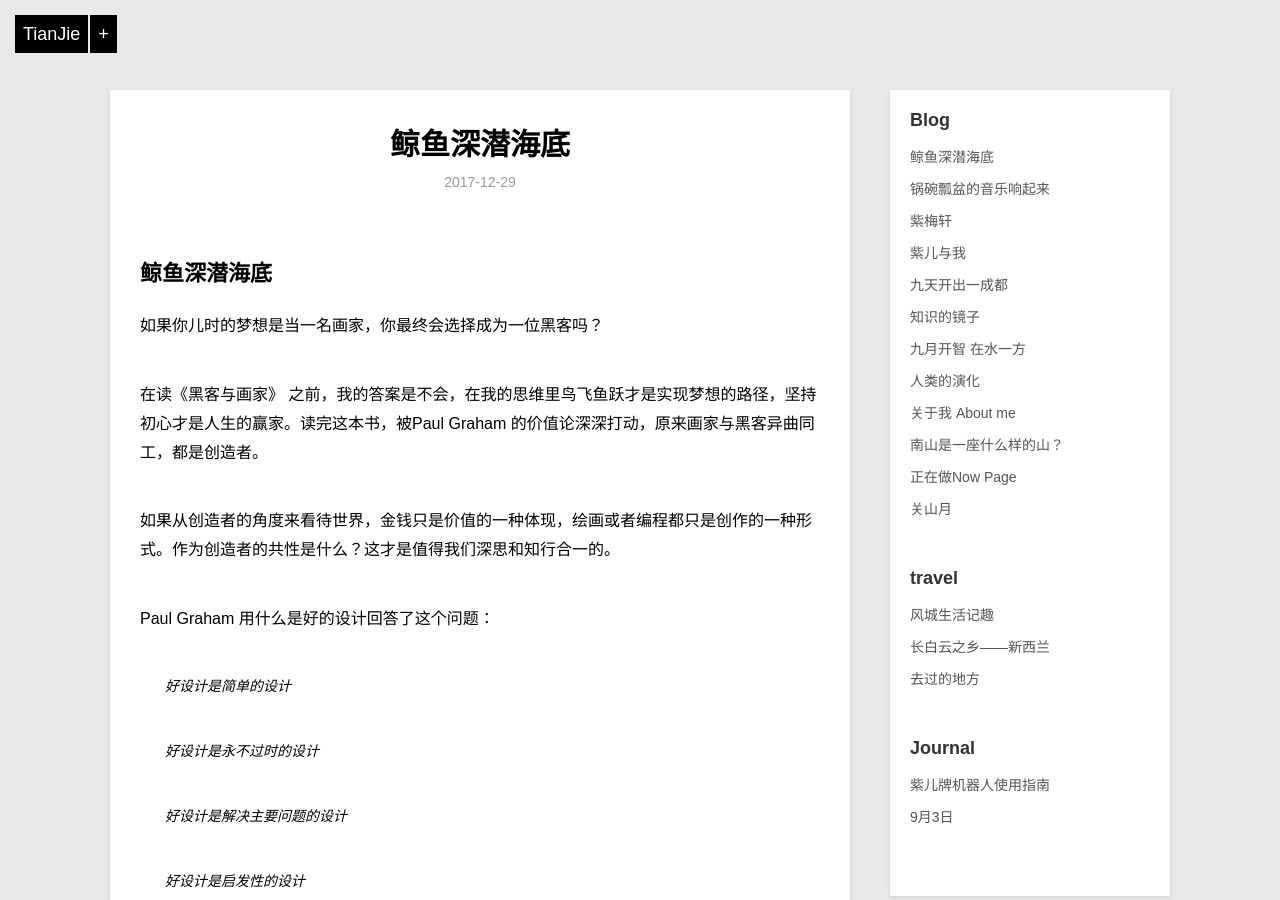
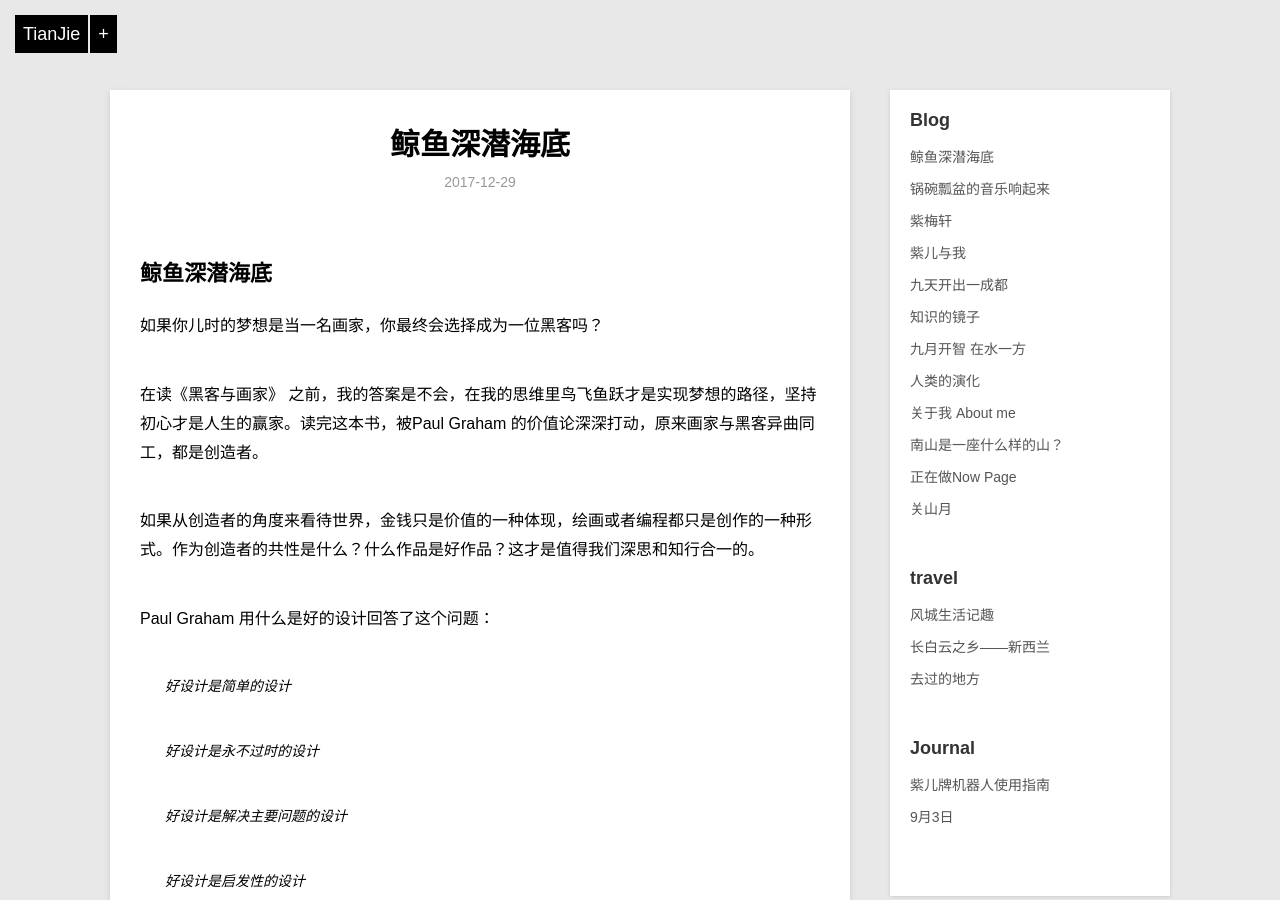
Before and after one commit to violettianjie/violettianjie.github.io, a Jekyll site: the page built from _posts/blog/2017-12-29-hackerpainter.md, in a window 1280 px wide and 900 px high. Built offline with Jekyll 4.4.1, drawn with Linux system fonts in a browser that asks for light colours; some of the changed text lies outside the part shown.

Commit message:
Update 2017-12-29-hackerpainter.md

```diff
--- a/_posts/blog/2017-12-29-hackerpainter.md
+++ b/_posts/blog/2017-12-29-hackerpainter.md
@@ -12,7 +12,7 @@ category: blog
 
 在读《黑客与画家》 之前，我的答案是不会，在我的思维里鸟飞鱼跃才是实现梦想的路径，坚持初心才是人生的赢家。读完这本书，被Paul Graham 的价值论深深打动，原来画家与黑客异曲同工，都是创造者。
 
-如果从创造者的角度来看待世界，金钱只是价值的一种体现，绘画或者编程都只是创作的一种形式。作为创造者的共性是什么？这才是值得我们深思和知行合一的。
+如果从创造者的角度来看待世界，金钱只是价值的一种体现，绘画或者编程都只是创作的一种形式。作为创造者的共性是什么？什么作品是好作品？这才是值得我们深思和知行合一的。
 
 Paul Graham 用什么是好的设计回答了这个问题：
 
```
Also changed, not shown: other parts of _posts/blog/2017-12-29-hackerpainter.md (+6 -0 lines).
